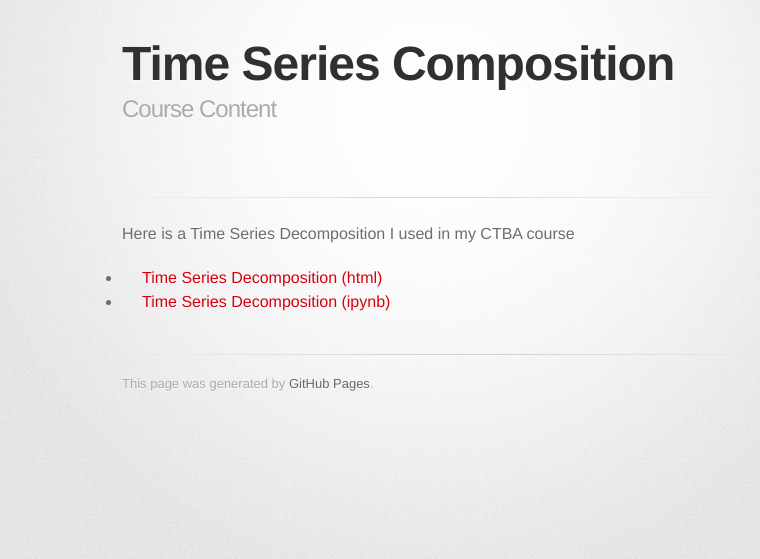
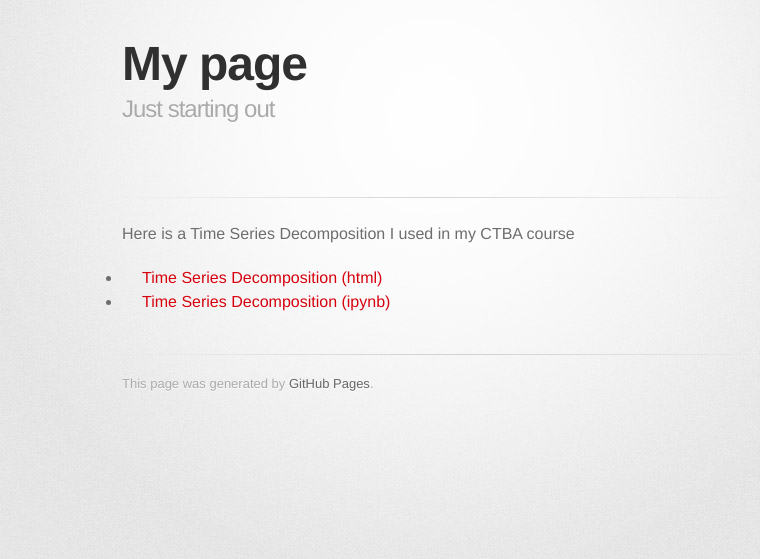
Before and after one commit to ddg885/ddg885.github.io, a Jekyll site: the page built from timeseries/index.md, in a window 1280 px wide. Shown: the top 559 px of the page, without its empty margins (208-968 px from the left). Built offline with Jekyll 4.4.1, drawn with Linux system fonts in a browser that asks for light colours; some web fonts are replaced; our own code applies the rules of GitHub Pages for plain Markdown files.

Commit message:
Update index.md

```diff
--- a/timeseries/index.md
+++ b/timeseries/index.md
@@ -1,7 +1,6 @@
 ---
-
-title: Time Series Composition
-description: Course Content
+title: My page
+description: Just starting out
 ---
 
 Here is a Time Series Decomposition I used in my CTBA course
```
